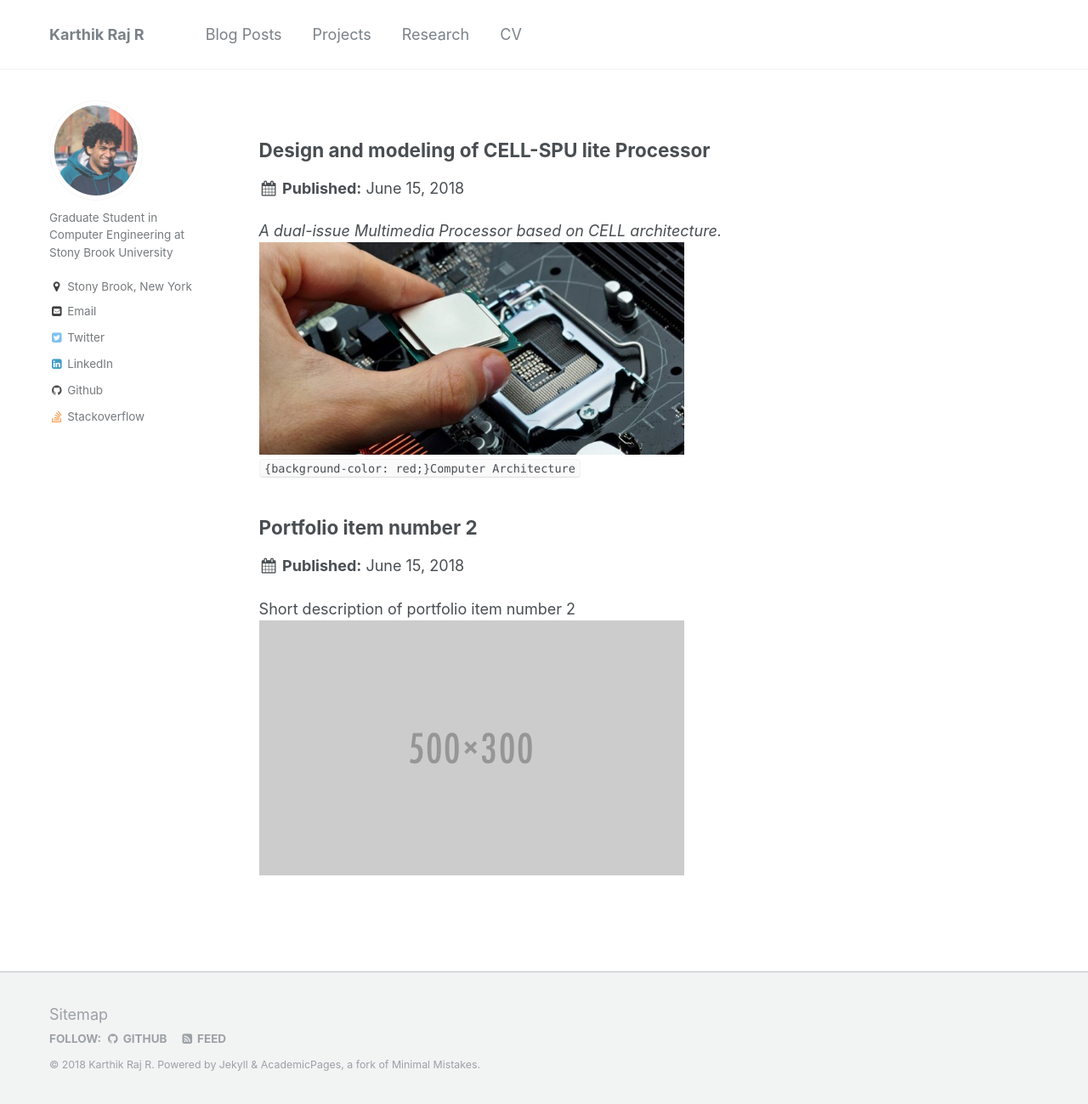
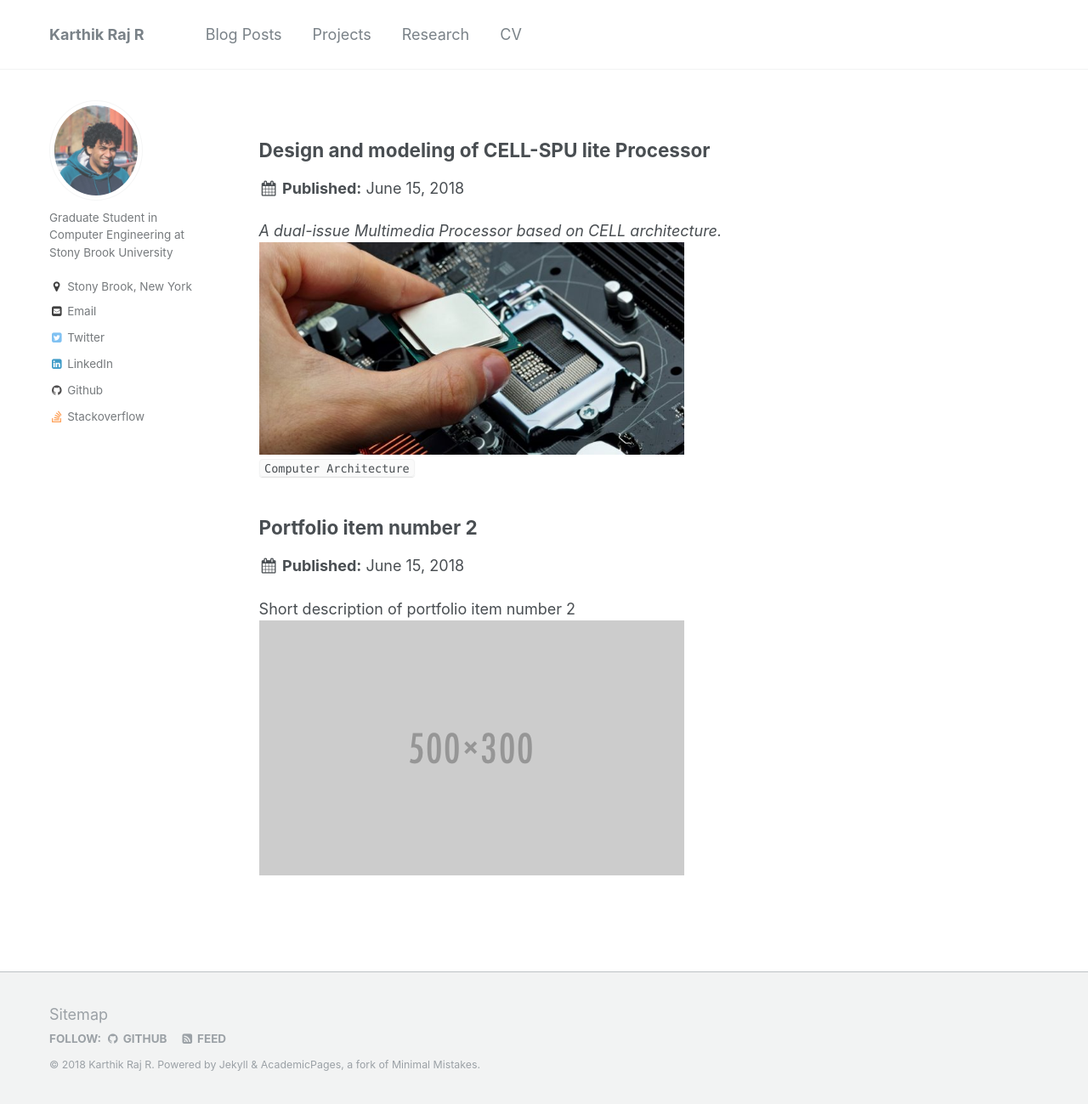
Before and after one commit to Karthik4293/Karthik4293.github.io, a Jekyll site: the page built from _pages/portfolio.html, in a window 1280 px wide and 1299 px high. Shown: the whole window at 85% size. Built offline with Jekyll 4.4.1, drawn with Linux system fonts in a browser that asks for light colours.

Commit message:
updating first project

```diff
--- a/_portfolio/CELL-SPU.md
+++ b/_portfolio/CELL-SPU.md
@@ -1,6 +1,6 @@
 ---
 title: "Design and modeling of CELL-SPU lite Processor"
-excerpt: "<i>A dual-issue Multimedia Processor based on CELL architecture.</i><br/><img width ='500' src='/images/CELL_SPU.jpg'><br/><code>{background-color: red;}Computer Architecture</code>"
+excerpt: "<i>A dual-issue Multimedia Processor based on CELL architecture.</i><br/><img width ='500' src='/images/CELL_SPU.jpg'><br/><code><!-- background: #fff4e3 -->Computer Architecture</code>"
 collection: portfolio
 ---
 
```
